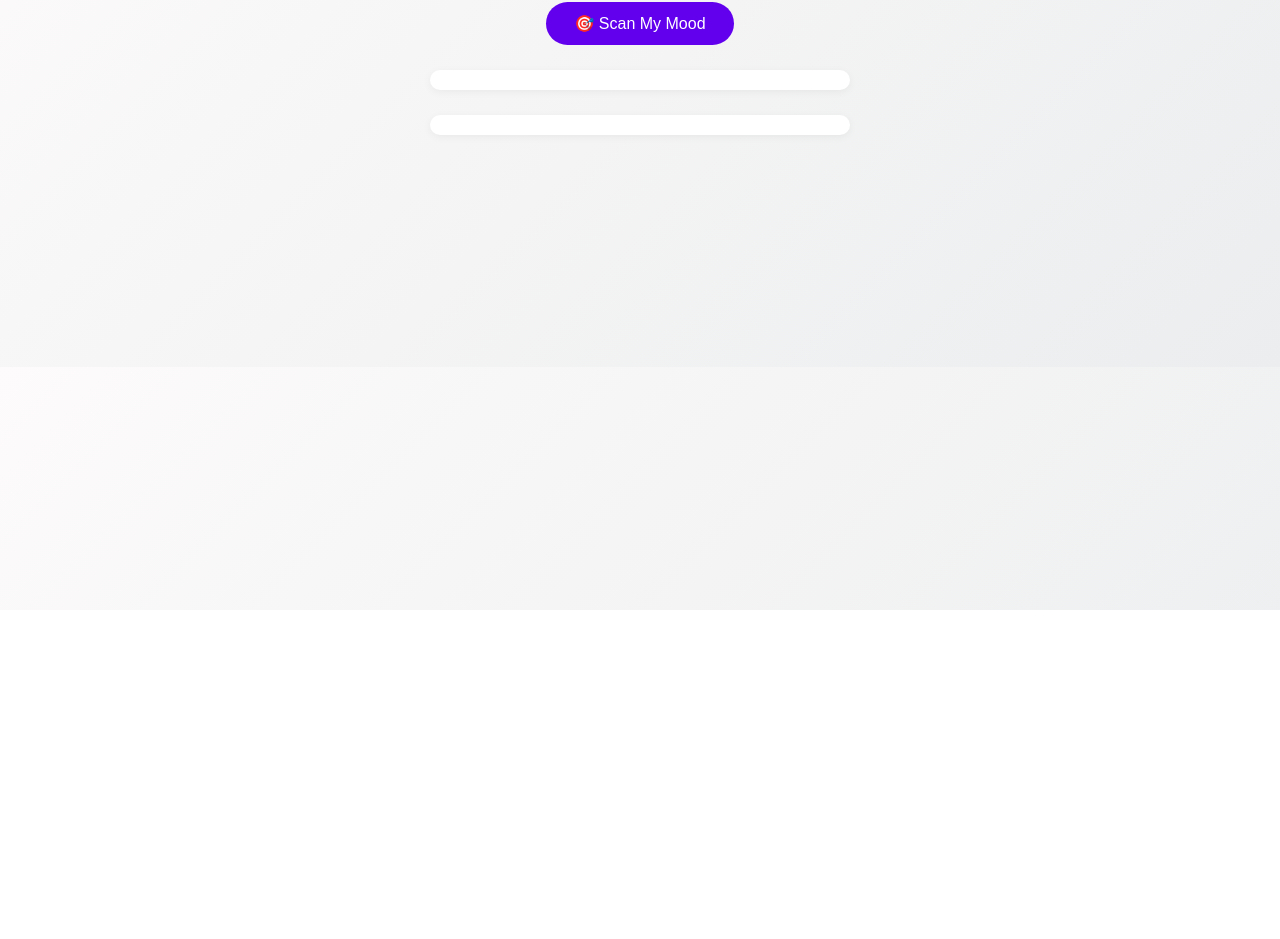
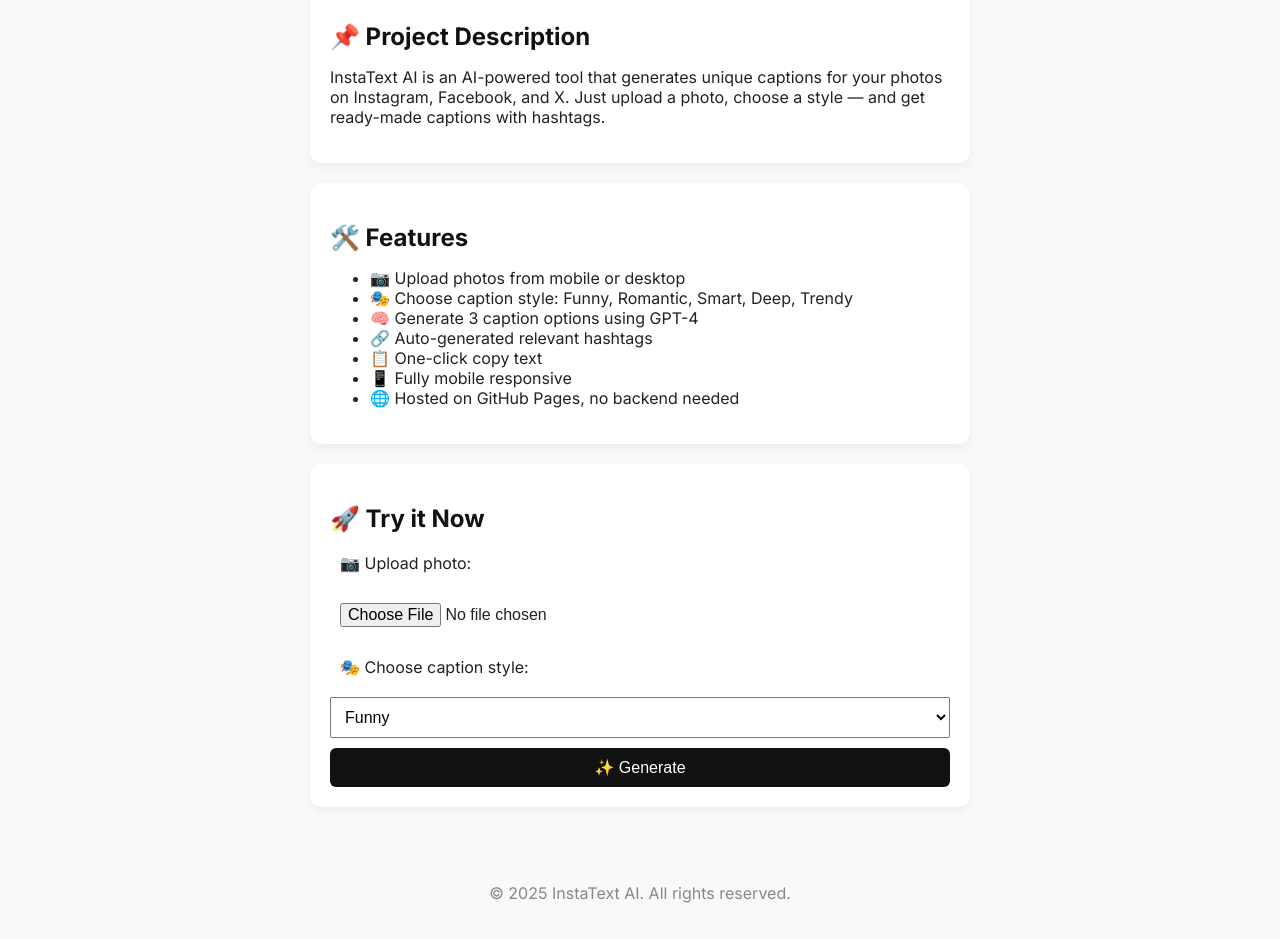
Before and after one commit to OneproAf/Oneproaf.github.io, a plain HTML site: page index.html in a window 1280 px wide. Shown: the part 190-1129 px from the top of the page. Before the commit the page ends 800 px from the top, so only its background shows below. Drawn offline with nearby package versions, Linux system fonts and the light colour scheme.

Commit message:
Update index.html

```diff
--- a/index.html
+++ b/index.html
@@ -1,85 +1,141 @@
-<!DOCTYPE html>
-<html lang="en">
+<!DOCTYPE html><html lang="en">
 <head>
-  <meta charset="UTF-8" />
-  <meta name="viewport" content="width=device-width, initial-scale=1.0"/>
-  <title>MoodScan AI</title>
-  <script src="https://cdn.jsdelivr.net/npm/chart.js"></script>
-  <script src="https://unpkg.com/@teachablemachine/image@0.8/dist/teachablemachine-image.min.js"></script>
-  <link href="https://fonts.googleapis.com/css2?family=Inter:wght@400;600&display=swap" rel="stylesheet">
+  <meta charset="UTF-8">
+  <meta name="viewport" content="width=device-width, initial-scale=1.0">
+  <title>InstaText AI</title>
+  <link href="https://fonts.googleapis.com/css2?family=Inter:wght@400;700&display=swap" rel="stylesheet">
   <style>
+    * {
+      box-sizing: border-box;
+    }
     body {
       font-family: 'Inter', sans-serif;
-      background: linear-gradient(135deg, #fdfbfb, #ebedee);
+      margin: 0;
+      padding: 0;
+      background: #f9f9f9;
       color: #222;
+    }
+    header {
+      background: #111;
+      color: #fff;
+      padding: 20px;
       text-align: center;
-      padding: 40px 20px;
     }
-
-    h1 {
-      font-size: 2.5rem;
-      color: #3f3d56;
+    main {
+      padding: 20px;
+      max-width: 700px;
+      margin: auto;
+    }
+    h1, h2 {
+      color: #111;
       margin-bottom: 10px;
     }
-
-    p {
-      font-size: 1.1rem;
-      margin-bottom: 30px;
+    section {
+      background: #fff;
+      padding: 20px;
+      margin-bottom: 20px;
+      border-radius: 12px;
+      box-shadow: 0 4px 8px rgba(0,0,0,0.05);
     }
-
-    #webcam video {
-      width: 280px;
-      border-radius: 16px;
-      box-shadow: 0 6px 18px rgba(0, 0, 0, 0.15);
+    label, select, input[type=file], button {
+      display: block;
+      width: 100%;
+      font-size: 16px;
+      margin-top: 10px;
+      padding: 10px;
     }
-
     button {
-      padding: 12px 28px;
+      background-color: #111;
+      color: #fff;
       border: none;
-      border-radius: 30px;
-      background-color: #6200ee;
-      color: white;
-      font-size: 1rem;
       cursor: pointer;
-      transition: background-color 0.2s ease-in-out;
+      border-radius: 6px;
     }
-
     button:hover {
-      background-color: #3700b3;
+      background-color: #333;
     }
-
-    #resultBox, #chatBox {
-      margin-top: 25px;
-      font-size: 18px;
-      font-weight: 500;
-      padding: 10px;
-      background: white;
-      border-radius: 12px;
-      box-shadow: 0 2px 8px rgba(0,0,0,0.05);
-      max-width: 400px;
-      margin-left: auto;
-      margin-right: auto;
+    .captions {
+      margin-top: 20px;
+      background: #f0f0f0;
+      padding: 15px;
+      border-radius: 10px;
     }
-
-    canvas {
-      margin-top: 30px;
-      max-width: 90%;
+    .caption-item {
+      margin-bottom: 10px;
     }
-
-    #webcam {
-      margin: 20px auto;
+    footer {
+      text-align: center;
+      padding: 20px;
+      color: #888;
     }
   </style>
 </head>
 <body>
-  <h1>MoodScan AI</h1>
-  <p>Scan your face to detect your mood and receive AI-powered music and lifestyle recommendations!</p>
-  <button id="scanBtn">🎯 Scan My Mood</button>
-  <div id="webcam"></div>
-  <div id="resultBox"></div>
-  <div id="chatBox"></div>
-  <canvas id="moodChart"></canvas>
+  <header>
+    <h1>InstaText AI</h1>
+    <p>Smart Captions Generator for Social Media</p>
+  </header>
+  <main>
+    <section>
+      <h2>📌 Project Description</h2>
+      <p>InstaText AI is an AI-powered tool that generates unique captions for your photos on Instagram, Facebook, and X. Just upload a photo, choose a style — and get ready-made captions with hashtags.</p>
+    </section><section>
+  <h2>🛠️ Features</h2>
+  <ul>
+    <li>📷 Upload photos from mobile or desktop</li>
+    <li>🎭 Choose caption style: Funny, Romantic, Smart, Deep, Trendy</li>
+    <li>🧠 Generate 3 caption options using GPT-4</li>
+    <li>🔗 Auto-generated relevant hashtags</li>
+    <li>📋 One-click copy text</li>
+    <li>📱 Fully mobile responsive</li>
+    <li>🌐 Hosted on GitHub Pages, no backend needed</li>
+  </ul>
+</section>
 
-  <script type="module" src="../src/main.js"></script>
-</body>
+<section>
+  <h2>🚀 Try it Now</h2>
+  <form id="captionForm">
+    <label for="imageUpload">📷 Upload photo:</label>
+    <input type="file" id="imageUpload" accept="image/*" required>
+
+    <label for="styleSelect">🎭 Choose caption style:</label>
+    <select id="styleSelect" required>
+      <option value="Funny">Funny</option>
+      <option value="Romantic">Romantic</option>
+      <option value="Smart">Smart</option>
+      <option value="Deep">Deep</option>
+      <option value="Trendy">Trendy</option>
+    </select>
+
+    <button type="submit">✨ Generate</button>
+  </form>
+
+  <div class="captions" id="captionResults" style="display:none;">
+    <div class="caption-item" id="cap1"></div>
+    <div class="caption-item" id="cap2"></div>
+    <div class="caption-item" id="cap3"></div>
+  </div>
+</section>
+
+  </main>  <footer>
+    <p>© 2025 InstaText AI. All rights reserved.</p>
+  </footer>  <script>
+    const form = document.getElementById('captionForm');
+    const results = document.getElementById('captionResults');
+
+    form.addEventListener('submit', function(e) {
+      e.preventDefault();
+      const style = document.getElementById('styleSelect').value;
+      const cap1 = document.getElementById('cap1');
+      const cap2 = document.getElementById('cap2');
+      const cap3 = document.getElementById('cap3');
+
+      // Simulated caption generation
+      cap1.innerHTML = `<strong>Caption 1:</strong> This is a ${style} caption with #style and #mood.`;
+      cap2.innerHTML = `<strong>Caption 2:</strong> Elevate your post with this ${style} vibe! #instagood #${style}`;
+      cap3.innerHTML = `<strong>Caption 3:</strong> Keep it ${style.toLowerCase()} ✨ #${style}Mood #SocialLife`;
+
+      results.style.display = 'block';
+    });
+  </script></body>
 </html>
```
